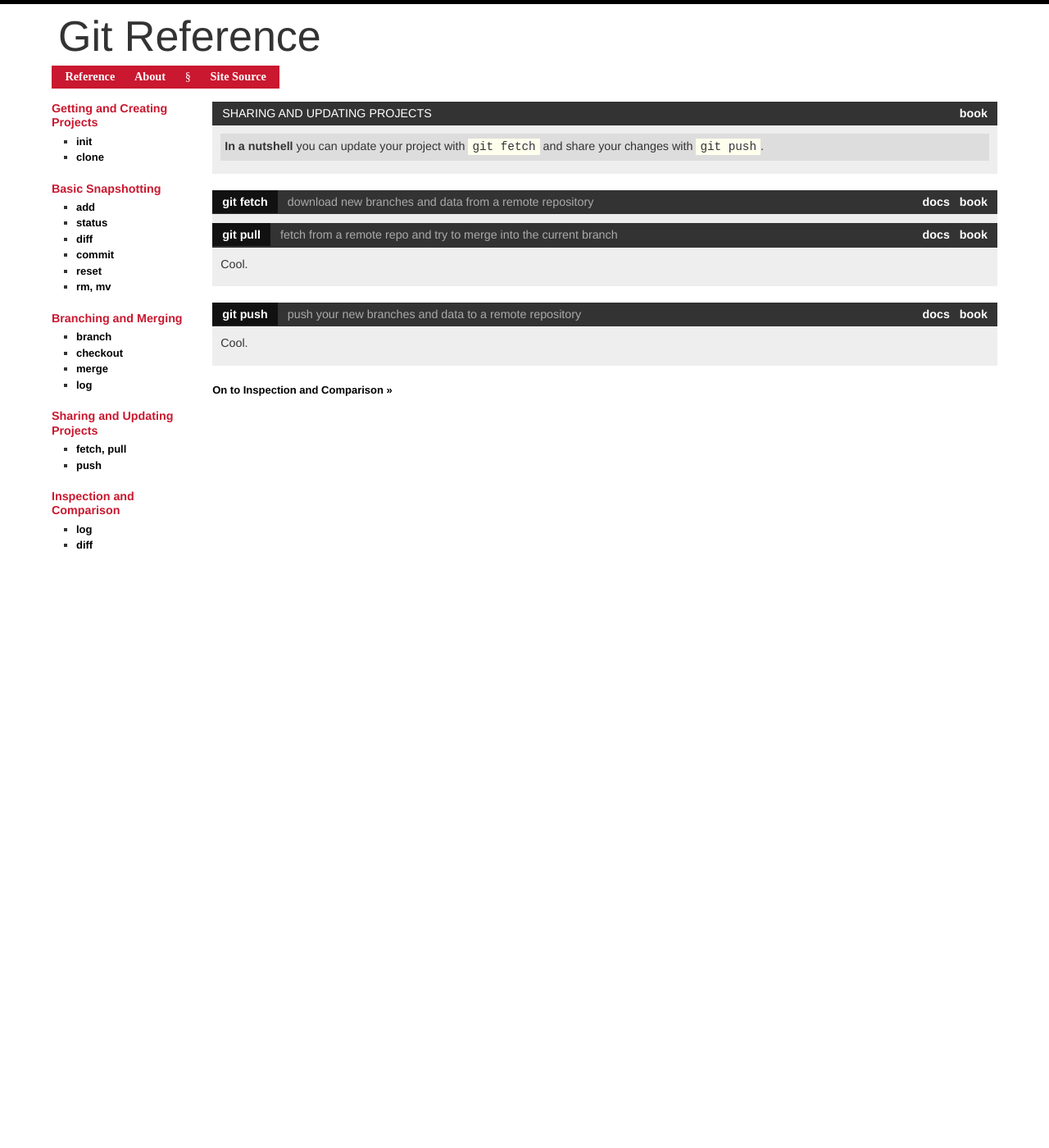
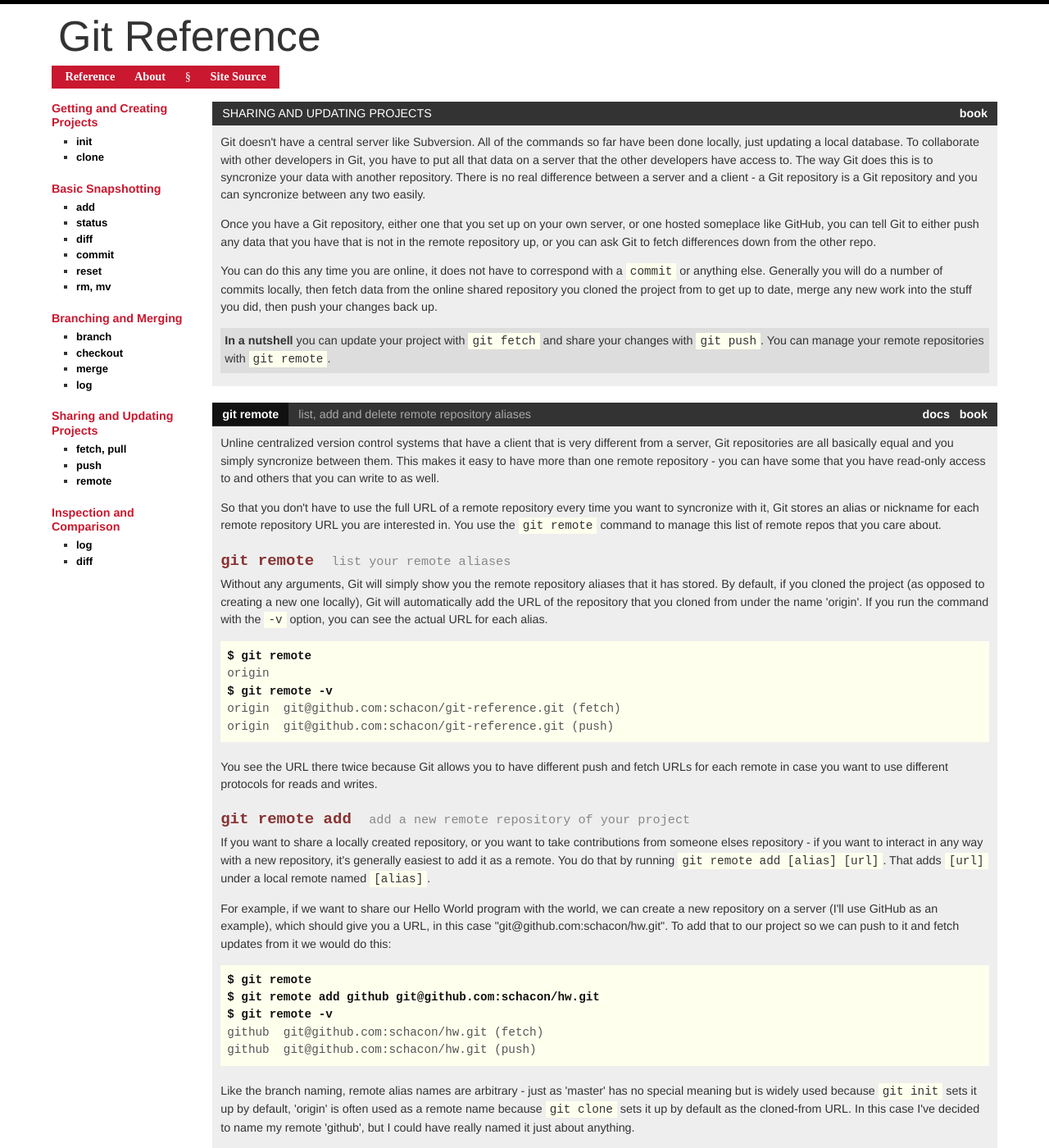
Before and after one commit to git/git-reference, a Jekyll site: the page built from remotes/index.html, in a window 1280 px wide and 1400 px high. Shown: the whole window at 82% size. Built offline with Jekyll 4.4.1, drawn with Linux system fonts in a browser that asks for light colours; nearby versions of some CDN libraries; library files that are not in the unit come from our copies; some of the changed text lies outside the part shown.

```diff
--- a/_layouts/reference.html
+++ b/_layouts/reference.html
@@ -69,6 +69,7 @@
             <ul>
               <li><a href="/remotes/#fetch">fetch, pull</a></li>
               <li><a href="/remotes/#push">push</a></li>
+              <li><a href="/remotes/#remote">remote</a></li>
             </ul>
           </div>
 
--- a/remotes/index.html
+++ b/remotes/index.html
@@ -10,10 +10,149 @@
     Sharing and Updating Projects
   </h2>
   <div class="block">
+    <p>
+    Git doesn't have a central server like Subversion.  All of the commands
+    so far have been done locally, just updating a local database.
+    To collaborate with other developers in Git, you have to put all that
+    data on a server that the other developers have access to.  The way Git
+    does this is to syncronize your data with another repository.  There
+    is no real difference between a server and a client - a Git repository
+    is a Git repository and you can syncronize between any two easily.
+    </p>
+
+    <p>Once you have a Git repository, either one that you set up on your
+    own server, or one hosted someplace like GitHub, you can tell Git to
+    either push any data that you have that is not in the remote repository
+    up, or you can ask Git to fetch differences down from the other repo.
+    </p>
+
+    <p>You can do this any time you are online, it does not have to correspond
+    with a <code>commit</code> or anything else.  Generally you will do a
+    number of commits locally, then fetch data from the online shared repository
+    you cloned the project from to get up to date, merge any new work into the
+    stuff you did, then push your changes back up.</p>
+
     <p class="nutshell">
     <b>In a nutshell</b> you can update your project with <code>git fetch</code>
-    and share your changes with <code>git push</code>.
+    and share your changes with <code>git push</code>. You can manage your
+    remote repositories with <code>git remote</code>.
     </p>
+  </div>
+</div>
+
+<div class="box">
+  <h2>
+    <span class="docs">
+      <a target="new" href="http://www.kernel.org/pub/software/scm/git/docs/git-remote.html">docs</a> &nbsp;
+      <a target="new" href="http://progit.org/book/">book</a>
+    </span>
+    <a name="push">git remote</a>
+    <span class="desc">list, add and delete remote repository aliases</span>
+  </h2>
+
+  <div class="block">
+
+    <p>Unline centralized version control systems that have a client that is
+    very different from a server, Git repositories are all basically equal and
+    you simply syncronize between them. This makes it easy to have more than
+    one remote repository - you can have some that you have read-only access to
+    and others that you can write to as well.</p>
+
+    <p>So that you don't have to use the full URL of a remote repository every
+    time you want to syncronize with it, Git stores an alias or nickname for
+    each remote repository URL you are interested in. You use the
+    <code>git remote</code> command to manage this list of remote repos that
+    you care about.</p>
+
+    <h4>
+      git remote
+      <small>list your remote aliases</small>
+    </h4>
+
+    <p>Without any arguments, Git will simply show you the remote repository
+    aliases that it has stored. By default, if you cloned the project (as
+    opposed to creating a new one locally), Git will automatically add the
+    URL of the repository that you cloned from under the name 'origin'. If
+    you run the command with the <code>-v</code> option, you can see the
+    actual URL for each alias.</p>
+
+<pre>
+<b>$ git remote</b>
+origin
+<b>$ git remote -v</b>
+origin	git@github.com:schacon/git-reference.git (fetch)
+origin	git@github.com:schacon/git-reference.git (push)
+</pre>
+
+    <p>You see the URL there twice because Git allows you to have different
+    push and fetch URLs for each remote in case you want to use different
+    protocols for reads and writes.</p>
+
+    <h4>
+      git remote add
+      <small>add a new remote repository of your project</small>
+    </h4>
+
+    <p>If you want to share a locally created repository, or you want to take
+    contributions from someone elses repository - if you want to interact in
+    any way with a new repository, it's generally easiest to add it as a remote.
+    You do that by running <code>git remote add [alias] [url]</code>.  That
+    adds <code>[url]</code> under a local remote named <code>[alias]</code>.</p>
+
+    <p>For example, if we want to share our Hello World program with the world,
+    we can create a new repository on a server (I'll use GitHub as an example),
+    which should give you a URL, in this case "git@github.com:schacon/hw.git".
+    To add that to our project so we can push to it and fetch updates from it
+    we would do this:</p>
+
+<pre>
+<b>$ git remote</b>
+<b>$ git remote add github git@github.com:schacon/hw.git</b>
+<b>$ git remote -v</b>
+github	git@github.com:schacon/hw.git (fetch)
+github	git@github.com:schacon/hw.git (push)
+</pre>
+
+    <p>Like the branch naming, remote alias names are arbitrary - just as 'master'
+    has no special meaning but is widely used because <code>git init</code>
+    sets it up by default, 'origin' is often used as a remote name because
+    <code>git clone</code> sets it up by default as the cloned-from URL. In
+    this case I've decided to name my remote 'github', but I could have really
+    named it just about anything.
+    </p>
+
+    <h4>
+      git remote rm
+      <small>removing an existing remote alias</small>
+    </h4>
+
+    <p>Git addeth and Git taketh away.  If you need to remove a remote - you are
+    not using it anymore, the project is gone, etc - you can remove it with
+    <code>git remote rm [alias]</code>.</p>
+
+<pre>
+<b>$ git remote -v</b>
+github	git@github.com:schacon/hw.git (fetch)
+github	git@github.com:schacon/hw.git (push)
+<b>$ git remote add origin git://github.com/pjhyett/hw.git</b>
+<b>$ git remote -v</b>
+github	git@github.com:schacon/hw.git (fetch)
+github	git@github.com:schacon/hw.git (push)
+origin	git://github.com/pjhyett/hw.git (fetch)
+origin	git://github.com/pjhyett/hw.git (push)
+<b>$ git remote rm origin</b>
+<b>$ git remote -v</b>
+github	git@github.com:schacon/hw.git (fetch)
+github	git@github.com:schacon/hw.git (push)
+</pre>
+
+    <p class="nutshell">
+    <b>In a nutshell</b> with <code>git remote</code> you can list our
+    remote repositories and whatever URL
+    that repository is using.  You can use <code>git remote add</code> to
+    add new remotes and <code>git remote rm</code> to delete existing ones.
+    </p>
+
   </div>
 </div>
 
@@ -37,9 +176,11 @@
     <a name="pull">git pull</a>
     <span class="desc">fetch from a remote repo and try to merge into the current branch</span>
   </h2>
+
   <div class="block">
-    <p>Cool.</p>
+    <p>Git has two commands to update itself from a remote repository.</p>
   </div>
+
 </div>
 
 <div class="box">
```
